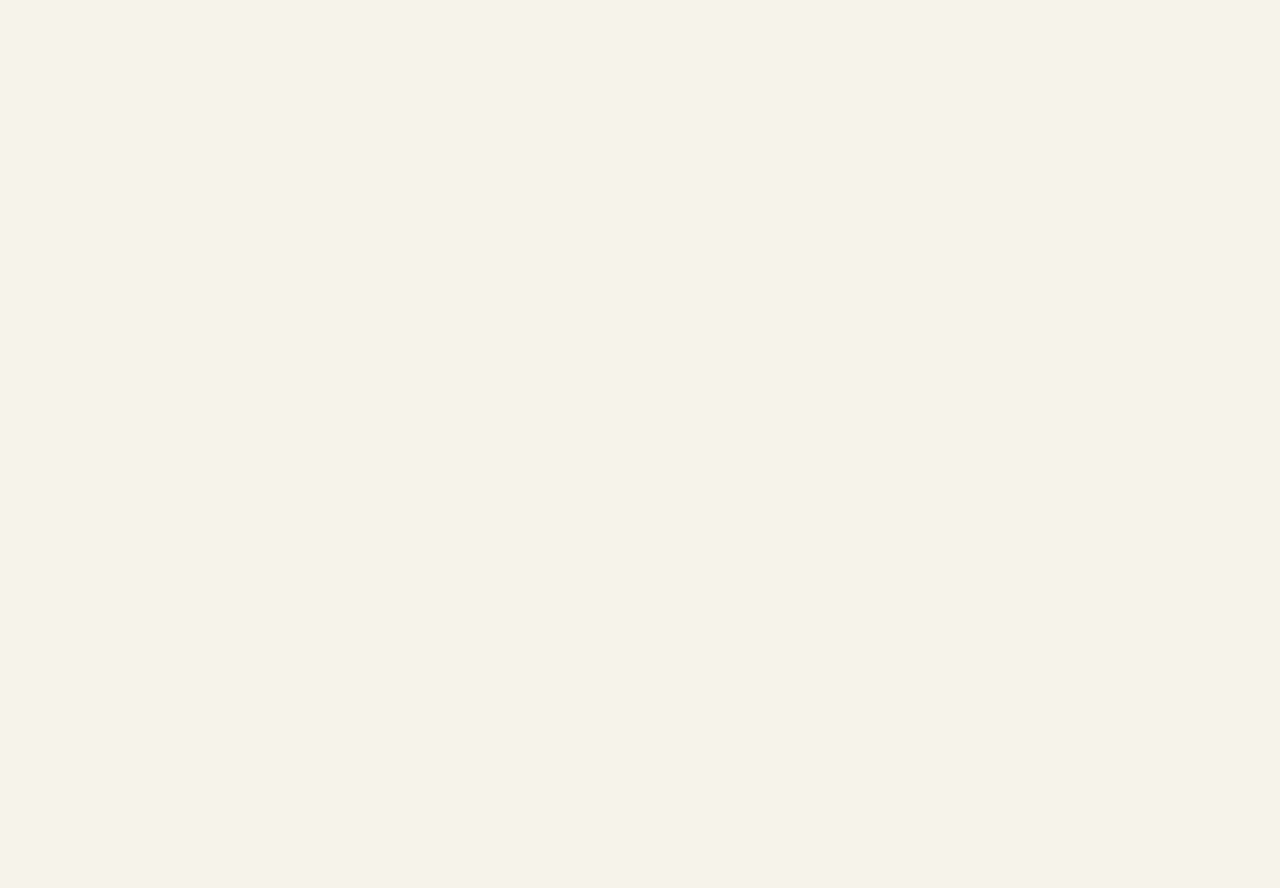
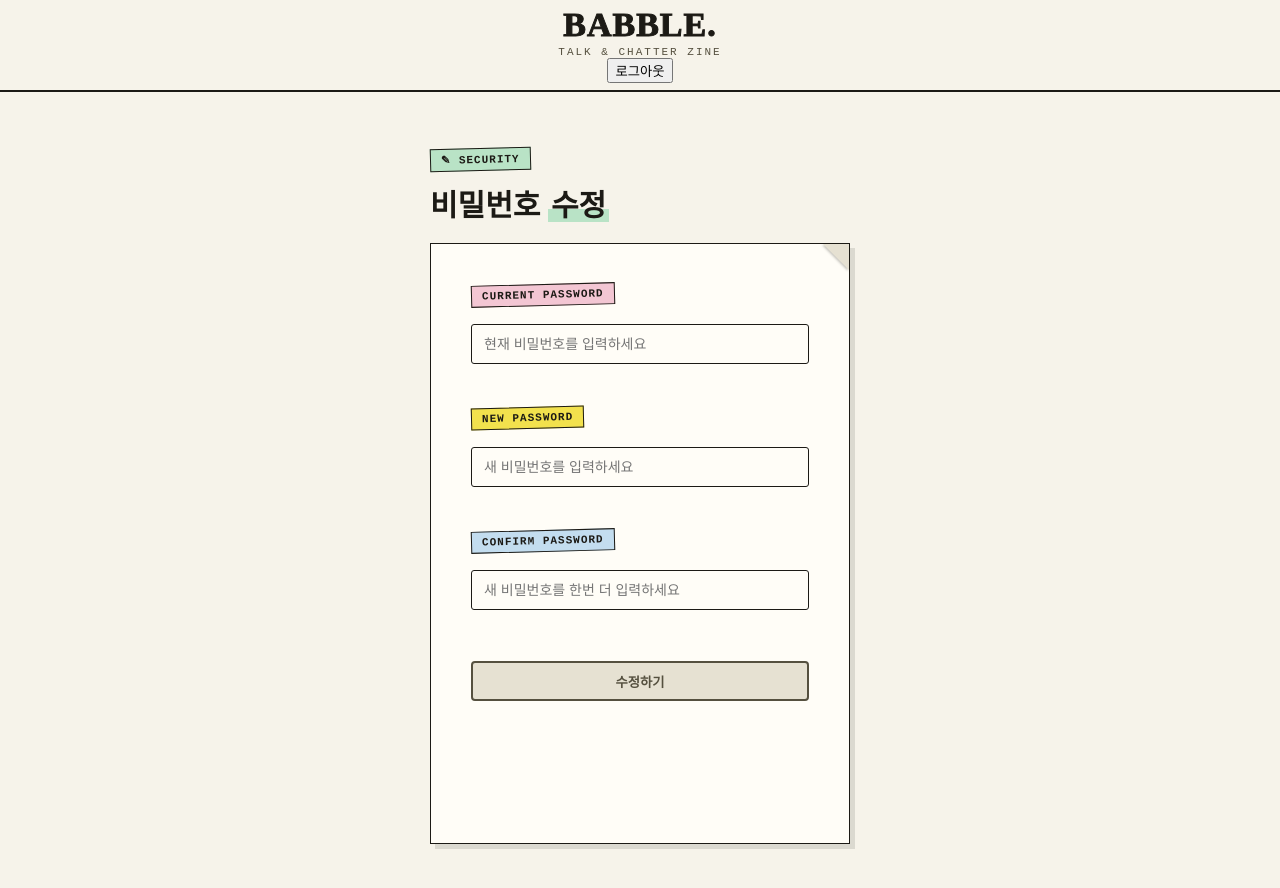
Before and after one commit to soyeong0115/KTB4_Lily_Week7, a React (Vite) app in the folder web/: page /password/edit in a window 1280 px wide. Shown: the top 888 px of the page. Before the commit the page ends 800 px from the top, so only its background shows below. Built offline with nearby package versions, Linux system fonts and the light colour scheme; sample sign-in values are in the browser's storage.

Commit message:
feat: PasswordEditPage 비밀번호 검증 및 수정 기능 구현

```diff
--- a/web/src/pages/PasswordEditPage.jsx
+++ b/web/src/pages/PasswordEditPage.jsx
@@ -1,4 +1,157 @@
+import Header from '../components/layout/Header.jsx';
+import SidebarTag from '../components/common/SidebarTag.jsx';
+import PrimaryButton from '../components/common/PrimaryButton.jsx';
+import Toast from '../components/common/Toast.jsx';
+import { useEffect, useState } from 'react';
+import { request } from '../api/client.js';
+import { useModal } from '../hooks/useModal.js';
+
 export default function PasswordEditPage() {
-    // TODO: PasswordEditPage 구현
-    return null;
+    const { showAlertModal, showLoginRequiredModal, isAuthError } = useModal();
+    const [currentPassword, setCurrentPassword] = useState('');
+    const [newPassword, setNewPassword] = useState('');
+    const [newPasswordCheck, setNewPasswordCheck] = useState('');
+
+    const [currentPasswordError, setCurrentPasswordError] = useState('');
+    const [newPasswordError, setNewPasswordError] = useState('');
+    const [newPasswordCheckError, setNewPasswordCheckError] = useState('');
+
+    const [isToastVisible, setIsToastVisible] = useState(false);
+
+    function validatePasswordForm() {
+        const passwordRegex = /^(?=.*[A-Z])(?=.*[a-z])(?=.*\d)(?=.*[!@#$%^&*]).{8,20}$/;
+
+        setCurrentPasswordError('');
+        setNewPasswordError('');
+        setNewPasswordCheckError('');
+
+        let isValid = true;
+
+        if (currentPassword.trim() === '') {
+            setCurrentPasswordError('* 현재 비밀번호를 입력해주세요.');
+            isValid = false;
+        }
+
+        if (newPassword.trim() === '') {
+            setNewPasswordError('* 새 비밀번호를 입력해주세요.');
+            isValid = false;
+        } else if (!passwordRegex.test(newPassword)) {
+            setNewPasswordError('* 비밀번호는 8자 이상, 20자 이하이며 대문자, 소문자, 숫자, 특수문자를 각각 최소 1개 포함해야 합니다.');
+            isValid = false;
+        }
+
+        if (newPasswordCheck.trim() === '') {
+            setNewPasswordCheckError('* 새 비밀번호를 한번 더 입력해주세요.');
+            isValid = false;
+        } else if (newPassword !== newPasswordCheck) {
+            setNewPasswordCheckError('* 비밀번호가 일치하지 않습니다.');
+            isValid = false;
+        }
+
+        return isValid;
+    }
+
+    useEffect(() => {
+        validatePasswordForm();
+    }, [currentPassword, newPassword, newPasswordCheck]);
+
+    async function handleSubmit() {
+        if (!validatePasswordForm()) {
+            return;
+        }
+
+        try {
+            await request('/user/password', {
+                method: 'PATCH',
+                body: JSON.stringify({
+                    password: currentPassword,
+                    newPassword,
+                }),
+            });
+
+            setCurrentPassword('');
+            setNewPassword('');
+            setNewPasswordCheck('');
+            setIsToastVisible(true);
+        } catch (error) {
+            if (error.body?.message === 'password_mismatch') {
+                setCurrentPasswordError('* 현재 비밀번호가 일치하지 않습니다.');
+                return;
+            }
+
+            if (isAuthError(error)) {
+                await showLoginRequiredModal();
+                return;
+            }
+
+            await showAlertModal({ message: '비밀번호 수정에 실패했습니다.' });
+            console.error(error);
+        }
+    }
+
+    return (
+        <>
+            <Header />
+            <main className="password-edit-main">
+                <div className="post-create-heading">
+                    <SidebarTag color="tag-mint">✎ Security</SidebarTag>
+                    <h2 className="post-create-title">비밀번호 <span className="title-highlight">수정</span></h2>
+                </div>
+
+                <form className="password-edit-form">
+                    <div className="form-group">
+                        <label htmlFor="current-password"><SidebarTag color="tag-pink">CURRENT PASSWORD</SidebarTag></label>
+                        <input
+                            id="current-password"
+                            type="password"
+                            placeholder="현재 비밀번호를 입력하세요"
+                            value={currentPassword}
+                            onChange={(e) => setCurrentPassword(e.target.value)}
+                        />
+                        <p className="helper-text">{currentPasswordError}</p>
+                    </div>
+
+                    <div className="form-group">
+                        <label htmlFor="password"><SidebarTag color="tag-yellow">NEW PASSWORD</SidebarTag></label>
+                        <input
+                            id="password"
+                            type="password"
+                            placeholder="새 비밀번호를 입력하세요"
+                            value={newPassword}
+                            onChange={(e) => setNewPassword(e.target.value)}
+                        />
+                        <p className="helper-text">{newPasswordError}</p>
+                    </div>
+
+                    <div className="form-group">
+                        <label htmlFor="password-check"><SidebarTag color="tag-blue">CONFIRM PASSWORD</SidebarTag></label>
+                        <input
+                            id="password-check"
+                            type="password"
+                            placeholder="새 비밀번호를 한번 더 입력하세요"
+                            value={newPasswordCheck}
+                            onChange={(e) => setNewPasswordCheck(e.target.value)}
+                        />
+                        <p className="helper-text">{newPasswordCheckError}</p>
+                    </div>
+
+                    <PrimaryButton
+                        disabled={
+                            currentPassword.trim() === '' ||
+                            newPassword.trim() === '' ||
+                            newPasswordCheck.trim() === '' ||
+                            currentPasswordError !== '' ||
+                            newPasswordError !== '' ||
+                            newPasswordCheckError !== ''
+                        }
+                        onClick={handleSubmit}
+                    >
+                        수정하기
+                    </PrimaryButton>
+
+                    <Toast message="수정 완료" isShow={isToastVisible} onHide={() => setIsToastVisible(false)} />
+                </form>
+            </main>
+        </>
+    );
 }
```
